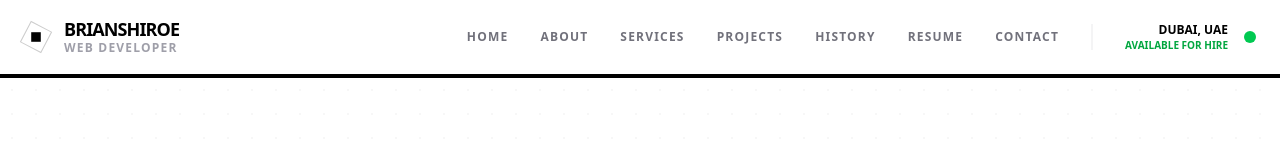
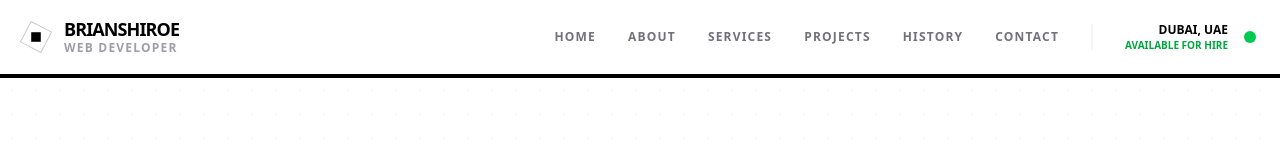
Before and after one commit to BrianShiroe/portfoliov4, a Next.js app: page / in a window 1280 px wide. Shown: the top 160 px of the page. Built offline with nearby package versions, Linux system fonts and the light colour scheme.

Commit message:
[update] header: hide resume btn

```diff
--- a/components/Header.tsx
+++ b/components/Header.tsx
@@ -29,7 +29,7 @@ export function Header() {
     { label: "Services", href: "#skills" },
     { label: "Projects", href: "#projects" },
     { label: "History", href: "#experience" },
-    { label: "Resume", href: "#cv" },
+    // { label: "Resume", href: "#cv" },
     { label: "Contact", href: "#contact" },
   ];
 
```
